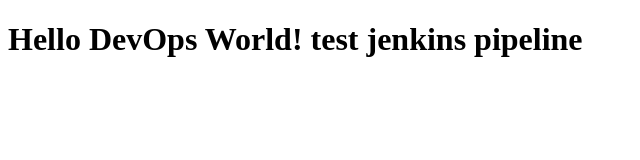
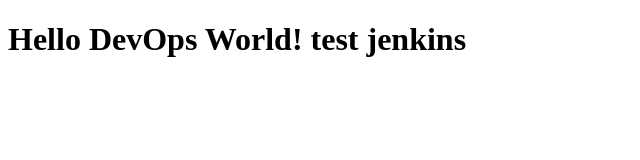
Before and after one commit to DJDERNANE/devops-lab, a plain HTML site: page index.html in a window 1280 px wide. Shown: the whole page, without its empty margins (0-640 px from the left). Drawn offline with Linux system fonts and the light colour scheme.

Commit message:
bvvnvbnb

```diff
--- a/index.html
+++ b/index.html
@@ -2,6 +2,6 @@
 <html>
 <head><title>My DevOps App</title></head>
 <body>
-  <h1>Hello DevOps World! test jenkins pipeline</h1>
+  <h1>Hello DevOps World! test jenkins </h1>
 </body>
 </html>
```
